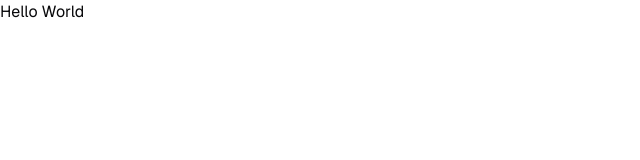
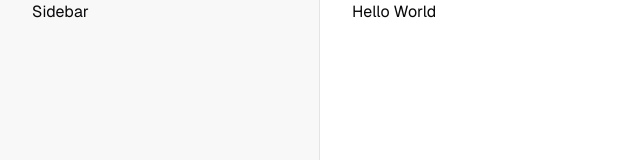
Before and after one commit to oktay/oktay-2024, a Next.js app: page / in a window 1280 px wide. Shown: the top 160 px of the page, without its empty margins (0-640 px from the left). Built offline with nearby package versions, Linux system fonts and the light colour scheme.

Commit message:
create layout

```diff
--- a/app/layout.tsx
+++ b/app/layout.tsx
@@ -2,6 +2,8 @@ import "./globals.css";
 
 import { GeistSans } from "geist/font/sans";
 import type { Metadata } from "next";
+
+import { ScrollArea } from "@/components/ui/scroll-area";
 
 export const metadata: Metadata = {
   title: "Oktay Çolakoğlu",
@@ -16,7 +18,15 @@ export default function RootLayout({
 }>) {
   return (
     <html lang="en" className={GeistSans.variable}>
-      <body>{children}</body>
+      <body className="md:h-screen md:w-screen md:flex">
+        <header className="sticky top-0 border-b md:hidden">
+          <div className="container">Header</div>
+        </header>
+        <ScrollArea className="hidden md:block md:w-[240px] lg:w-[320px] md:border-r bg-muted/60">
+          <div className="container">Sidebar</div>
+        </ScrollArea>
+        <ScrollArea className="flex-1">{children}</ScrollArea>
+      </body>
     </html>
   );
 }
--- a/app/page.tsx
+++ b/app/page.tsx
@@ -1,7 +1,9 @@
 export default function Home() {
   return (
     <main>
-      <h1>Hello World</h1>
+      <div className="container">
+        <h1>Hello World</h1>
+      </div>
     </main>
   );
 }
--- /dev/null
+++ b/components/ui/scroll-area.tsx
@@ -0,0 +1,48 @@
+"use client";
+
+import * as ScrollAreaPrimitive from "@radix-ui/react-scroll-area";
+import * as React from "react";
+
+import { cn } from "@/lib/utils";
+
+const ScrollArea = React.forwardRef<
+  React.ElementRef<typeof ScrollAreaPrimitive.Root>,
+  React.ComponentPropsWithoutRef<typeof ScrollAreaPrimitive.Root>
+>(({ className, children, ...props }, ref) => (
+  <ScrollAreaPrimitive.Root
+    ref={ref}
+    className={cn("relative overflow-hidden", className)}
+    {...props}
+  >
+    <ScrollAreaPrimitive.Viewport className="h-full w-full rounded-[inherit]">
+      {children}
+    </ScrollAreaPrimitive.Viewport>
+    <ScrollBar />
+    <ScrollAreaPrimitive.Corner />
+  </ScrollAreaPrimitive.Root>
+));
+ScrollArea.displayName = ScrollAreaPrimitive.Root.displayName;
+
+const ScrollBar = React.forwardRef<
+  React.ElementRef<typeof ScrollAreaPrimitive.ScrollAreaScrollbar>,
+  React.ComponentPropsWithoutRef<typeof ScrollAreaPrimitive.ScrollAreaScrollbar>
+>(({ className, orientation = "vertical", ...props }, ref) => (
+  <ScrollAreaPrimitive.ScrollAreaScrollbar
+    ref={ref}
+    orientation={orientation}
+    className={cn(
+      "flex touch-none select-none transition-colors",
+      orientation === "vertical" &&
+        "h-full w-2.5 border-l border-l-transparent p-[1px]",
+      orientation === "horizontal" &&
+        "h-2.5 flex-col border-t border-t-transparent p-[1px]",
+      className,
+    )}
+    {...props}
+  >
+    <ScrollAreaPrimitive.ScrollAreaThumb className="relative flex-1 rounded-full bg-border" />
+  </ScrollAreaPrimitive.ScrollAreaScrollbar>
+));
+ScrollBar.displayName = ScrollAreaPrimitive.ScrollAreaScrollbar.displayName;
+
+export { ScrollArea, ScrollBar };
--- a/package.json
+++ b/package.json
@@ -10,6 +10,7 @@
     "prepare": "husky install"
   },
   "dependencies": {
+    "@radix-ui/react-scroll-area": "^1.1.0",
     "class-variance-authority": "^0.7.0",
     "clsx": "^2.1.1",
     "geist": "^1.3.0",
```
Also changed, not shown: 1 other file (tests, documents, lock files or other folders).
